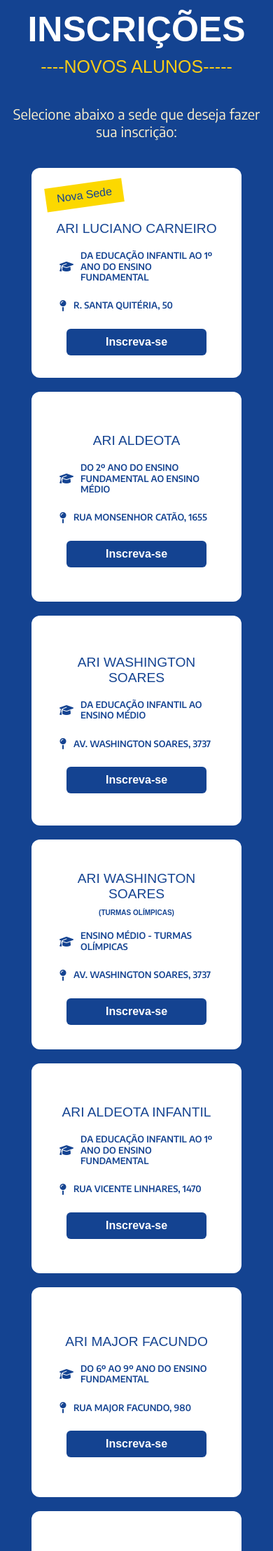
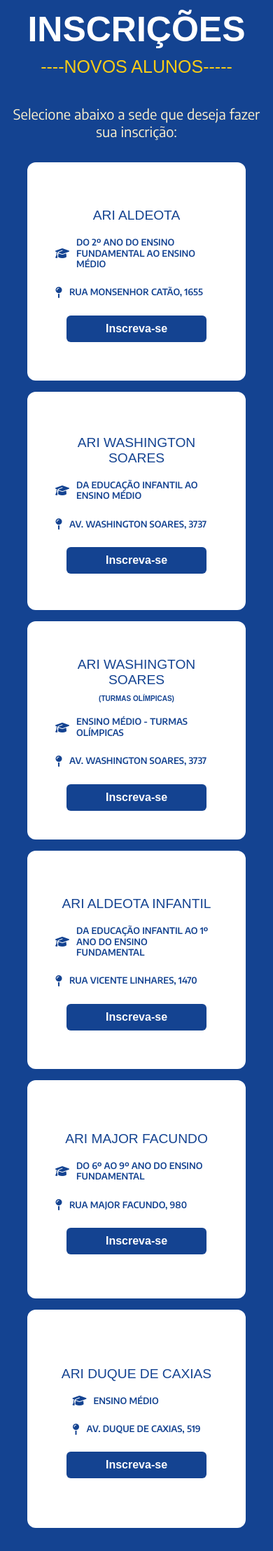
Before and after one commit to plowo/teste-de-selecao-2026, a PHP site: page / in a window 390 px wide. Shown: the part 1730-3947 px from the top of the page at 70% size. Run offline with PHP 8.4, Linux system fonts and the light colour scheme; some libraries are stand-ins or nearby versions; some web fonts are replaced.

```diff
--- a/public/index.php
+++ b/public/index.php
@@ -47,9 +47,9 @@
                 <!-- NOVO: Container wrapper para controlar hover -->
                 <div class="image-container">
                     <!-- MODIFICADO: Adicionada classe 'image-default' -->
-                    <img class="image-default" src="src/img/FRAME1.png">
+                    <img class="image-default" src="src/img/hero1.png">
                     <!-- NOVO: Segunda imagem para efeito hover -->
-                    <img class="image-hover" src="src/img/FRAME2.png" alt="Estado hover da imagem">
+                    <img class="image-hover" src="src/img/hero2.png" alt="Estado hover da imagem">
                 </div>
             </div>
             <!-- === FIM DAS ALTERAÇÕES NO HTML === -->
@@ -125,23 +125,6 @@
             <p>Selecione abaixo a sede que deseja fazer sua inscrição:</p>
         </div>
         <div class="unidades">
-            <div class="card">
-                <span class="tag hvr-grow-shadow">Nova Sede</span>
-                <h3>ARI LUCIANO CARNEIRO</h3>
-                <div class="texto">
-                    <div class="icontxt"><i class="fa-solid fa-graduation-cap"></i>
-                        <p> Da educação infantil ao 1º ano do ensino fundamental
-                        </p>
-                    </div>
-                    <div class="icontxt">
-                        <i class="fa-solid fa-map-pin"></i>
-                        <p> R. Santa Quitéria, 50</p>
-                    </div>
-
-                </div>
-                <a href="#" class="btn hvr-grow-shadow">Inscreva-se</a>
-            </div>
-
             <div class="card">
                 <h3>ARI ALDEOTA</h3>
                 <div class="texto">
@@ -326,12 +309,7 @@
             <p>Av. Washington Soares, 3737</p>
             <p>Edson Queiroz - Fortaleza-CE</p>
         </div>
-        <div>
-            <h1 class="hvr-grow-shadow">Ari - Luciano Carneiro</h1>
-            <p></p>
-            <p>R. Santa Quitéria, 50</p>
-            <p>Parreão - Fortaleza-CE</p>
-        </div>
+
     </section>
     <!-- Footer-->
     <footer class="footer">
--- a/public/src/css/style.css
+++ b/public/src/css/style.css
@@ -523,25 +523,27 @@ body {
 
 /* cards inscrições */
 .unidades {
-    display: flex;
-    flex-wrap: wrap;
-    justify-content: center;
-    /* CENTRALIZA na horizontal */
-    gap: 20px;
-    padding: 40px 20px 60px;
-    max-width: 900px;
-    /* ou o tamanho desejado */
+    display: grid;
+    grid-template-columns: repeat(3, 1fr);
+
+    grid-template-rows: repeat(2, 1fr);
+
+    row-gap: 1em;
+    column-gap: 1em;
+    padding-top: 2em;
+    padding-bottom: 2em;
+    max-width: 1200px;
+
     margin: 0 auto;
-    /* CENTRALIZA a div toda */
+
     background-color: var(--cor);
     text-align: center;
 }
 
 .unidades .card {
-    flex: 0 1 calc(45%);
+
     background-color: white;
-    width: 400px;
-    max-width: 300px;
+    width: 100%;
 
     box-sizing: border-box;
 
@@ -707,6 +709,173 @@ body {
 
 }
 
+@media (max-width: 1024px) {
+    .unidades {
+        grid-template-columns: repeat(2, 1fr);
+        grid-template-rows: repeat(3, 1fr);
+        max-width: 800px;
+    }
+}
+
+/* Responsividade para mobile */
+@media (max-width: 768px) {
+    .unidades {
+        grid-template-columns: 1fr;
+        grid-template-rows: repeat(6, 1fr);
+        max-width: 400px;
+    }
+}
+
+.unidades .card {
+    background-color: white;
+    width: 80%;
+    margin: 0 auto;
+    max-width: none;
+    min-height: 280px;
+    box-sizing: border-box;
+    display: flex;
+    flex-direction: column;
+    justify-content: center;
+    align-items: center;
+    position: relative;
+    padding: 20px;
+    border-radius: 12px;
+    color: white;
+    z-index: 0;
+    overflow: hidden;
+}
+
+.unidades .card::before {
+    content: '';
+    position: absolute;
+    top: 0;
+    left: 0;
+    right: 0;
+    bottom: 0;
+    border-radius: inherit;
+    border: 12px solid transparent;
+    background: linear-gradient(90deg, #facc15, #facc15) border-box;
+    mask:
+        linear-gradient(#fff 0 0) content-box,
+        linear-gradient(#fff 0 0) border-box;
+    -webkit-mask-composite: destination-out;
+    mask-composite: exclude;
+    pointer-events: none;
+    z-index: 1;
+    opacity: 0;
+    transition: opacity 0.8s ease;
+}
+
+.unidades .card:hover::before {
+    opacity: 1;
+    animation: borderDraw 1s forwards ease;
+}
+
+@keyframes borderDraw {
+    0% {
+        clip-path: inset(100% 0 0 0);
+        /* de cima pra baixo */
+    }
+
+    25% {
+        clip-path: inset(0 100% 0 0);
+        /* direita */
+    }
+
+    50% {
+        clip-path: inset(0 0 100% 0);
+        /* baixo */
+    }
+
+    75% {
+        clip-path: inset(0 0 0 100%);
+        /* esquerda */
+    }
+
+    100% {
+        clip-path: inset(0 0 0 0);
+        /* tudo visível */
+    }
+}
+
+.unidades .card h3 {
+    text-align: center;
+    font-size: 1.2rem;
+    color: var(--cor);
+    padding-top: 10px;
+    margin-bottom: 10px;
+    text-transform: uppercase;
+}
+
+.unidades .card .texto {
+    display: flex;
+    align-items: start;
+    color: var(--cor);
+    flex-direction: column;
+    justify-content: center;
+}
+
+.icontxt {
+    display: flex;
+    align-items: center;
+    justify-content: center;
+    margin: 0 10px 5px 20px;
+}
+
+.icontxt p {
+    margin: 0;
+    padding: 0;
+    color: #002f6c;
+}
+
+.unidades .card p {
+    text-transform: uppercase;
+    font-size: 0.8rem;
+    font-weight: 600;
+    color: var(--cor);
+    margin-top: 0;
+    line-height: 1.2;
+    padding: 10px;
+    text-align: left;
+    padding: 10;
+}
+
+.unidades .card .btn {
+    margin: 10px;
+    background-color: var(--cor);
+    color: white;
+    padding: 10px 15px;
+    width: 200px;
+    text-decoration: none;
+    border-radius: 6px;
+    font-family: var(--titulos);
+    font-weight: bold;
+    justify-content: center;
+    align-items: center;
+    text-align: center;
+}
+
+.unidades .card .tag {
+    background: #fcd800;
+    color: var(--cor);
+    font-family: var(--titulos);
+    font-weight: lighter;
+    padding: 8px 16px;
+    border: var(--cor);
+    align-self: first baseline;
+    transform: rotate(-8deg);
+}
+
+.unidades .card h5 {
+    text-transform: uppercase;
+    font-size: 10px;
+    color: var(--cor);
+    margin-top: 0;
+    padding-top: 0;
+    margin-bottom: 10px;
+    font-family: var(--titulos);
+}
+
 /* boletim informativo */
 .boletim-section {
     display: flex;
@@ -863,9 +1032,11 @@ body {
     font-family: var(--titulos);
     text-transform: uppercase;
 }
-.roteiro-estudos .card:hover{
+
+.roteiro-estudos .card:hover {
     border: 6px solid #ffd600;
 }
+
 .roteiro-estudos .card button:hover {
     background: #ffb800;
 }
@@ -911,7 +1082,7 @@ body {
 }
 
 .contatos div {
-    flex: 1 1 calc(25% - 10px);
+    flex: 1 1 calc(12% - 10px);
     margin-top: 25px;
     /* 4 cards por linha */
     text-align: center;
@@ -939,7 +1110,8 @@ body {
     margin-bottom: 6px;
     padding: 0 8px 0 8px;
 }
-.contatos div h1 a{
+
+.contatos div h1 a {
     color: #001c44;
 }
 
@@ -1079,6 +1251,7 @@ footer .linkedin {
         bottom: auto;
     }
 }
+
 @media (max-width: 900px) {
     .roteiro-estudos .card-1 {
         right: 0px;
@@ -1160,6 +1333,7 @@ footer .linkedin {
     .header-container {
         position: relative;
     }
+
     .header-container .logo {
         margin-left: 12px;
         margin-bottom: 2px;
@@ -1304,12 +1478,15 @@ footer .linkedin {
     .roteiro-estudos.caminho::before {
         display: none;
     }
+
     .roteiro-estudos h2 {
         font-size: 40px;
     }
+
     .roteiro-estudos h3 {
         font-size: 15px;
     }
+
     .roteiro-estudos .card {
         -ms-transform-origin-x: 50%;
         text-align: center;
@@ -1484,6 +1661,7 @@ footer .linkedin {
 
 
 }
+
 /* === RESPONSIVO PARA TABLET === */
 @media (max-width: 1024px) and (min-width: 769px) {
     .header-container {
@@ -1492,12 +1670,14 @@ footer .linkedin {
     }
 
     .nav-menu {
-        gap: 25px; /* Reduz espaçamento entre itens */
+        gap: 25px;
+        /* Reduz espaçamento entre itens */
     }
 
     .nav-menu li {
         text-align: center;
-        font-size: 25px; /* Reduz tamanho da fonte */
+        font-size: 25px;
+        /* Reduz tamanho da fonte */
         margin-right: 25px;
 
 
@@ -1506,18 +1686,21 @@ footer .linkedin {
 
     /* Ajusta logo se necessário */
     .logo img {
-        max-height: 45px; /* Reduz altura da logo se existir */
+        max-height: 45px;
+        /* Reduz altura da logo se existir */
     }
 }
 
 /* === RESPONSIVO PARA TABLETS MENORES === */
 @media (max-width: 900px) and (min-width: 769px) {
     .nav-menu {
-        gap: 15px; /* Reduz ainda mais o espaçamento */
+        gap: 15px;
+        /* Reduz ainda mais o espaçamento */
     }
 
     .nav-menu li a {
-        font-size: 10px; /* Fonte ainda menor */
+        font-size: 10px;
+        /* Fonte ainda menor */
         letter-spacing: -0.8px;
         padding-right: 2px;
     }
@@ -1549,8 +1732,7 @@ body::-webkit-scrollbar-thumb {
 
 @supports not selector(::-webkit-scrollbar) {
     body {
-    scrollbar-color: var(--sb-thumb-color)
-                     var(--sb-track-color);
+        scrollbar-color: var(--sb-thumb-color) var(--sb-track-color);
     }
 }
 
```
Also changed, not shown: 2 other files. Lines whose indentation alone changed are shown as unchanged.
